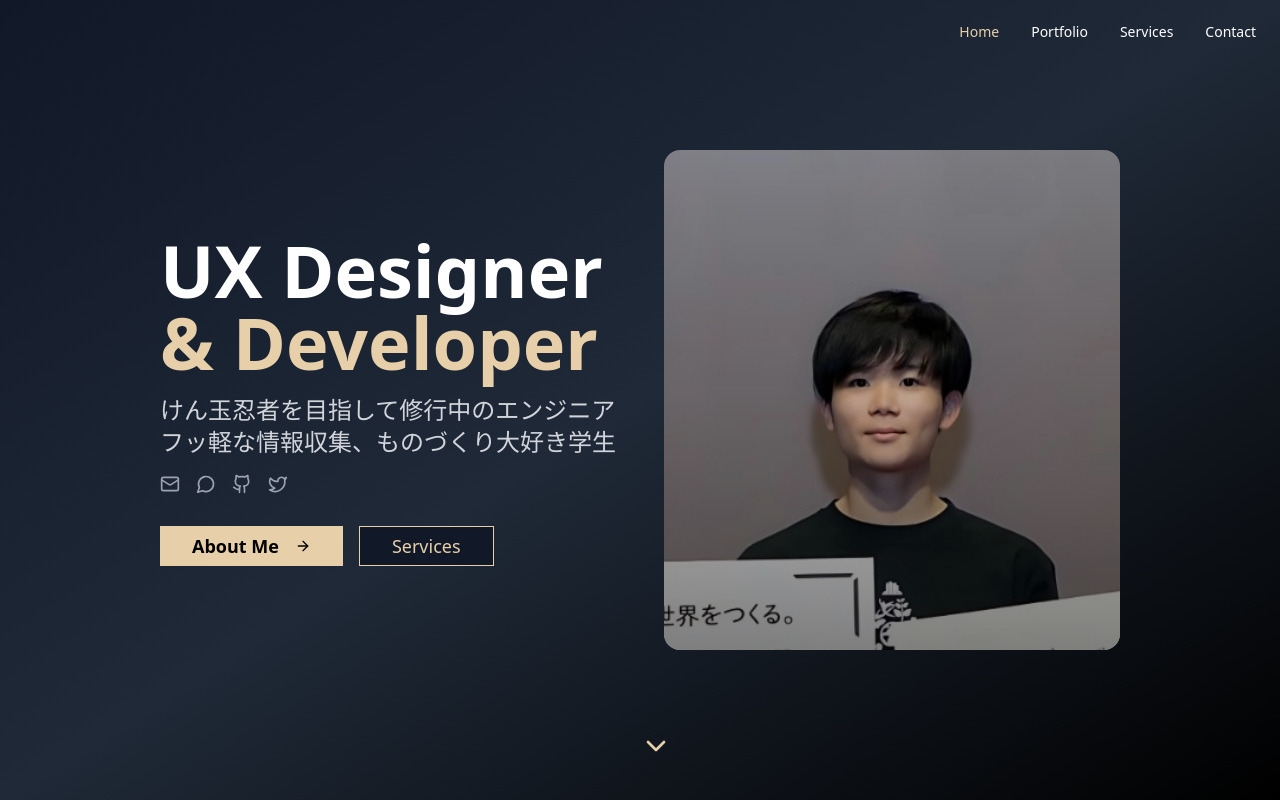
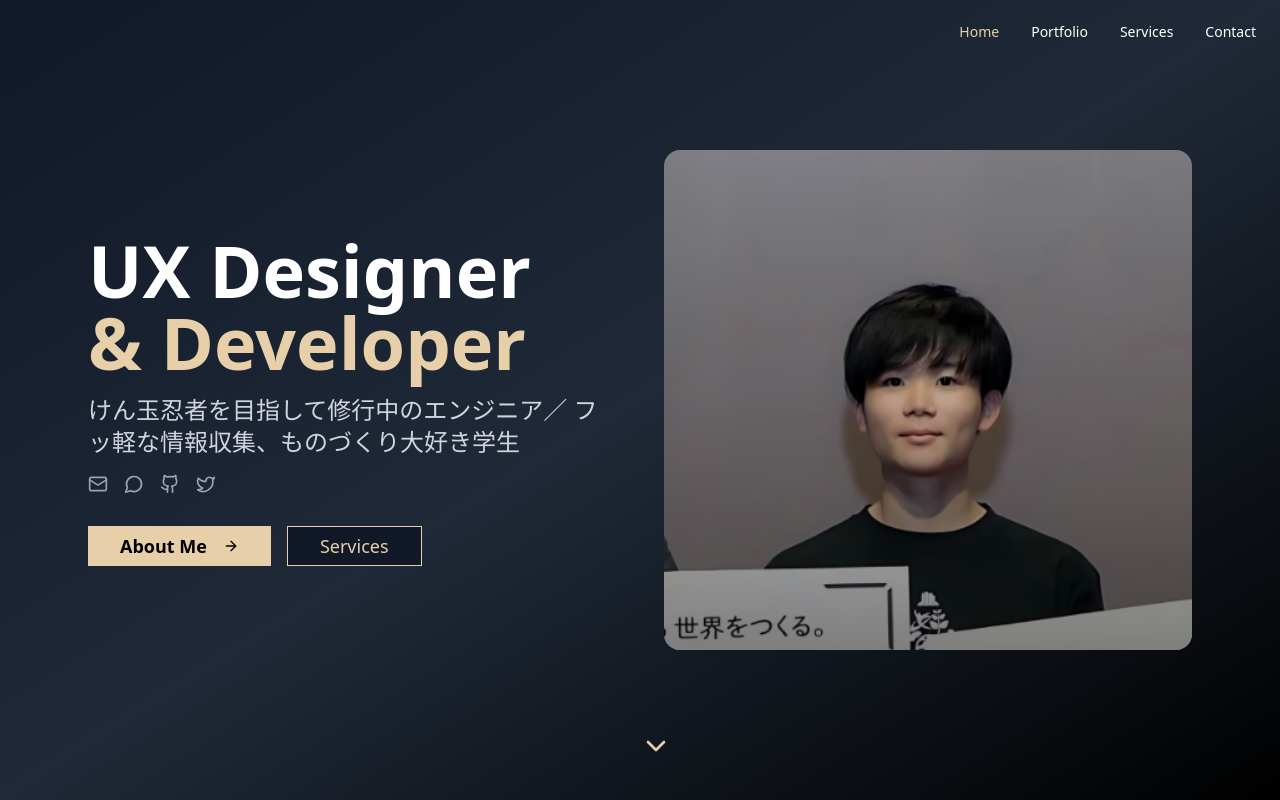
Before and after one commit to 3or1Ryoga/ryoga_portfolio, a Next.js app: page / in a window 1280 px wide. Shown: the top 800 px of the page. Built offline with nearby package versions, Linux system fonts and the light colour scheme.

Commit message:
front prof

```diff
--- a/app/page.tsx
+++ b/app/page.tsx
@@ -53,8 +53,7 @@ export default function HomePage() {
                   <span className="block text-[#E7D0A9]">& Developer</span>
                 </h1>
                 <p className="text-xl md:text-2xl text-gray-300 leading-relaxed">
-                  けん玉忍者を目指して修行中のエンジニア
-                  <br />
+                  けん玉忍者を目指して修行中のエンジニア／
                   フッ軽な情報収集、ものづくり大好き学生
                 </p>
                 {/* Contact */}
```
